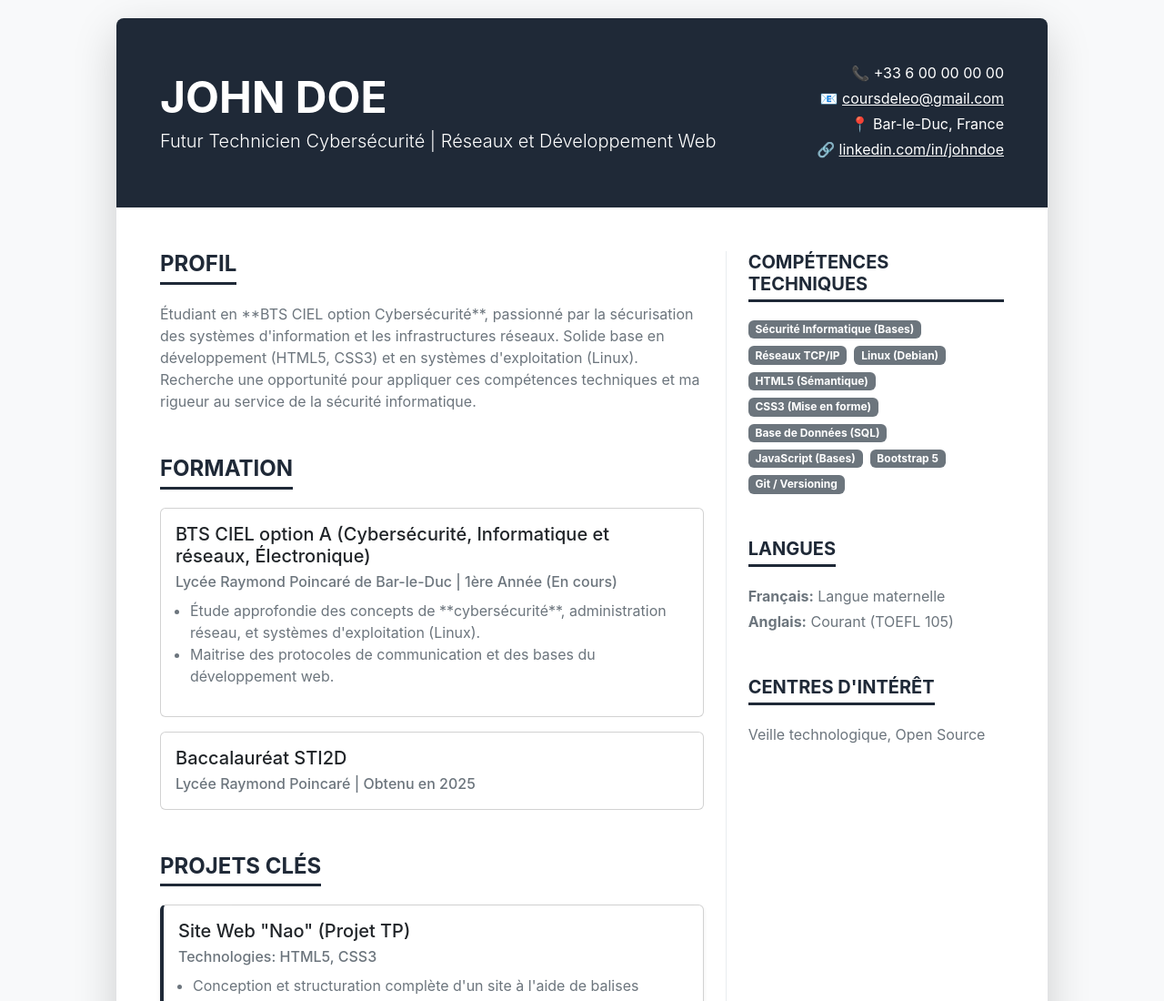
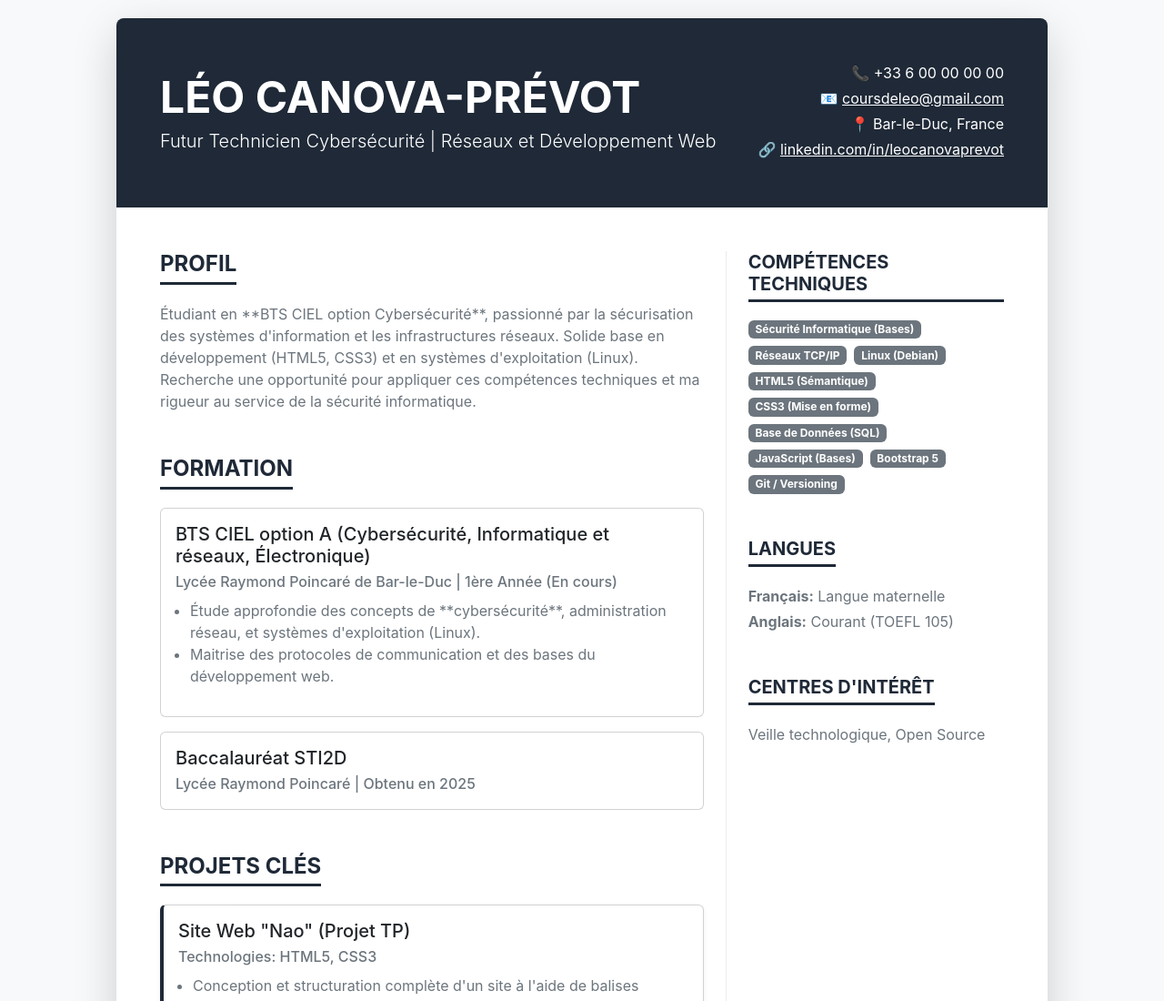
Before and after one commit to JusteUnMecGach4a/CV, a plain HTML site: page index.html in a window 1280 px wide. Shown: the top 1100 px of the page at 91% size. Drawn offline with nearby package versions, Linux system fonts and the light colour scheme.

Commit message:
Update index.html

```diff
--- a/index.html
+++ b/index.html
@@ -3,7 +3,7 @@
 <head>
     <meta charset="UTF-8">
     <meta name="viewport" content="width=device-width, initial-scale=1.0">
-    <title>Curriculum Vitae - John Doe</title>
+    <title>Curriculum Vitae - Léo Canova-Prévot</title>
     <!-- Chargement de Bootstrap 5.3 via CDN -->
     <link href="https://cdn.jsdelivr.net/npm/bootstrap@5.3.3/dist/css/bootstrap.min.css" rel="stylesheet" xintegrity="sha384-QWTKZyjpPEjISv5WaRU9OFeRpok6YctnYmDr5pNlyT2bRjXh0JMhjY6hW+ALEwIH" crossorigin="anonymous">
 
@@ -61,7 +61,7 @@
         <!-- En-tête du CV (Couleur Dark Slate) -->
         <header class="cv-header p-4 p-md-5 d-flex flex-column flex-md-row justify-content-between align-items-md-center">
             <div>
-                <h1 class="display-5 fw-bold mb-1">JOHN DOE</h1>
+                <h1 class="display-5 fw-bold mb-1">LÉO CANOVA-PRÉVOT</h1>
                 <p class="lead fw-light opacity-80 mb-0">Futur Technicien Cybersécurité | Réseaux et Développement Web</p>
             </div>
             <!-- Informations de contact -->
@@ -69,7 +69,7 @@
                 <p>📞 +33 6 00 00 00 00</p>
                 <p>📧 <a href="mailto:coursdeleo@gmail.com" class="text-white">coursdeleo@gmail.com</a></p>
                 <p>📍 Bar-le-Duc, France</p>
-                <p>🔗 <a href="#" class="text-white">linkedin.com/in/johndoe</a></p>
+                <p>🔗 <a href="#" class="text-white">linkedin.com/in/leocanovaprevot</a></p>
             </div>
         </header>
 
```
